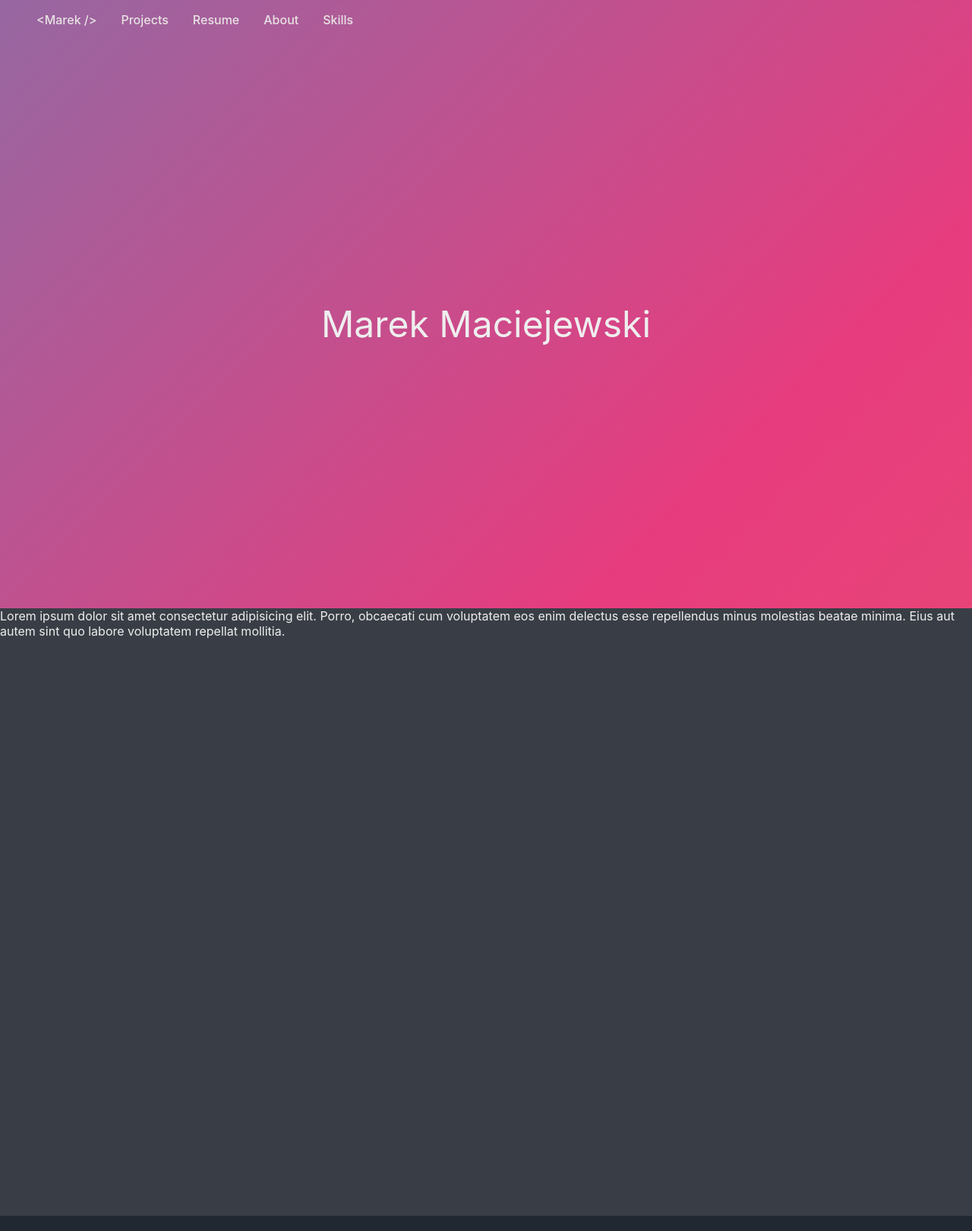
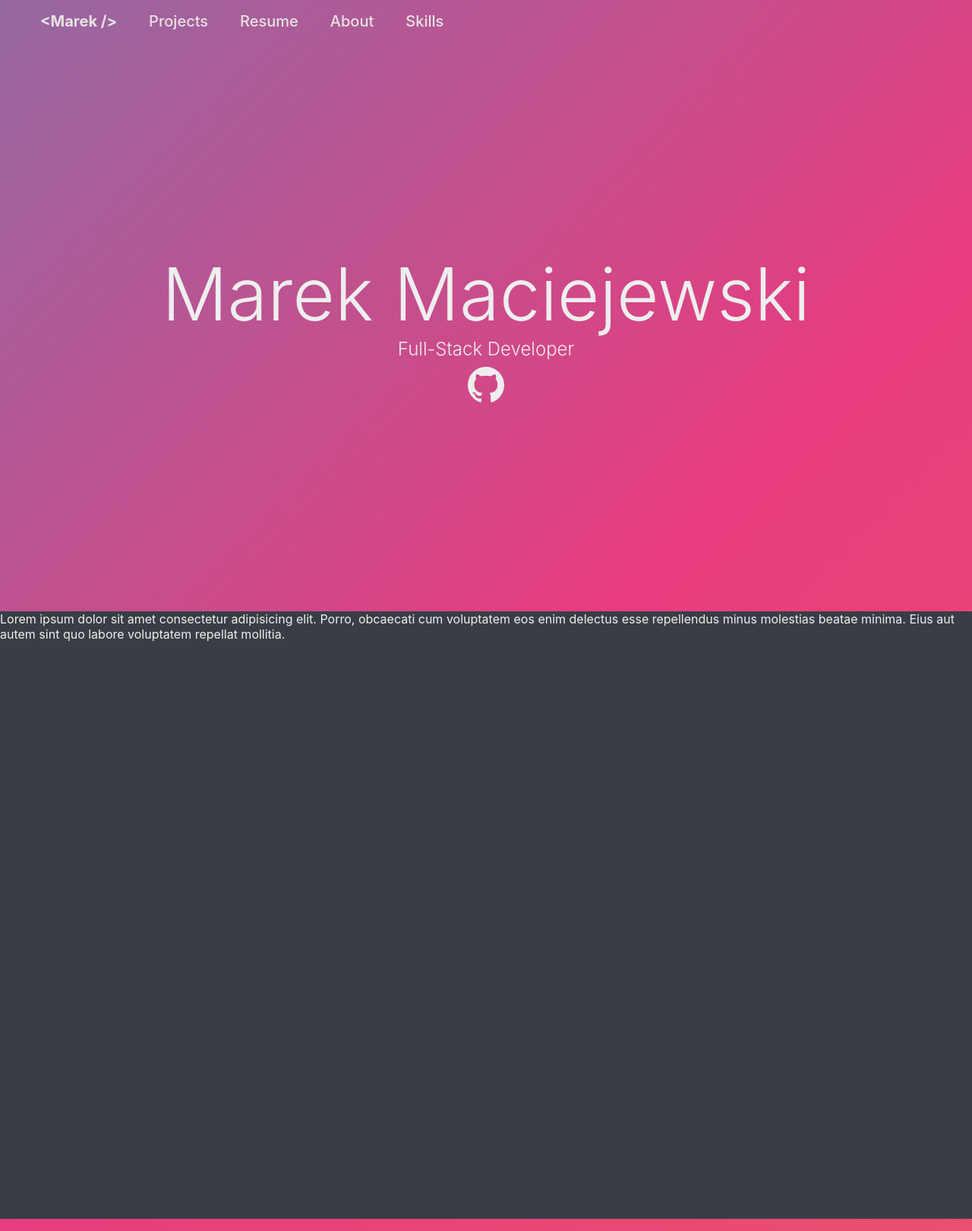
Before and after one commit to MarekSax/portfolio, a React (Vite) app: page / in a window 1280 px wide. Shown: the whole page at 76% size. Built offline with nearby package versions, Linux system fonts and the light colour scheme.

Commit message:
feat: add nav menu, hero section

```diff
--- a/package.json
+++ b/package.json
@@ -11,7 +11,8 @@
   },
   "dependencies": {
     "react": "^18.3.1",
-    "react-dom": "^18.3.1"
+    "react-dom": "^18.3.1",
+    "react-icons": "^5.2.1"
   },
   "devDependencies": {
     "@types/react": "^18.3.3",
--- a/src/App.tsx
+++ b/src/App.tsx
@@ -1,3 +1,4 @@
+import { Divider } from './components/Divider';
 import { Hero } from './components/Hero';
 import { Navbar } from './components/Navbar';
 
@@ -13,6 +14,7 @@ function App() {
           molestias beatae minima. Eius aut autem sint quo labore voluptatem
           repellat mollitia.
         </div>
+        <Divider />
       </div>
     </>
   );
--- /dev/null
+++ b/src/components/Divider/Divider.module.scss
@@ -0,0 +1,14 @@
+.divider {
+  height: 1rem;
+
+  &::before {
+    content: '';
+    position: absolute;
+    top: 0;
+    left: 0;
+    right: 0;
+    bottom: 0;
+    transform: skewY(15deg);
+    transform-origin: left;
+  }
+}
--- /dev/null
+++ b/src/components/Divider/Divider.tsx
@@ -0,0 +1,4 @@
+import styles from './Divider.module.scss';
+export const Divider = () => {
+  return <div className={styles.divider}></div>;
+};
--- /dev/null
+++ b/src/components/Divider/index.ts
@@ -0,0 +1 @@
+export * from './Divider';
--- a/src/components/Hero/Hero.module.scss
+++ b/src/components/Hero/Hero.module.scss
@@ -6,5 +6,27 @@
   justify-content: center;
   height: calc(100vh - 51px);
   height: calc(100dvh - 51px);
-  font-size: 3rem;
+
+  &Container {
+    display: block;
+    text-align: center;
+  }
+
+  &Title {
+    font-size: 96px;
+    font-weight: 300;
+  }
+
+  &Subtitle {
+    font-size: 24px;
+    font-weight: 300;
+  }
+
+  &Icon {
+    font-size: 48px;
+  }
+
+  &Link {
+    color: $clr-light;
+  }
 }
--- a/src/components/Hero/Hero.tsx
+++ b/src/components/Hero/Hero.tsx
@@ -1,5 +1,24 @@
 import styles from './Hero.module.scss';
+import { VscGithubInverted } from 'react-icons/vsc';
 
 export const Hero = () => {
-  return <div className={styles.hero}>Marek Maciejewski</div>;
+  return (
+    <div className={styles.hero}>
+      <div className={styles.heroContainer}>
+        <h1 className={styles.heroTitle}>Marek Maciejewski</h1>
+        <div className={styles.heroSubtitle}>Full-Stack Developer</div>
+        <div className={styles.heroIcon}>
+          <a
+            href="https://github.com/MarekSax"
+            target="_blank"
+            className={styles.heroLink}
+          >
+            <div>
+              <VscGithubInverted />
+            </div>
+          </a>
+        </div>
+      </div>
+    </div>
+  );
 };
--- a/src/components/Navbar/Navbar.module.scss
+++ b/src/components/Navbar/Navbar.module.scss
@@ -44,20 +44,59 @@
     padding: 0;
   }
 
+  &Home {
+    font-size: 20px;
+    color: inherit;
+    text-decoration: none;
+    font-weight: 700;
+    padding: 5px 5px;
+    transition: all 0.2s ease 0s;
+    border-radius: 5px;
+
+    &:hover,
+    &:focus-visible {
+      color: #fff;
+    }
+  }
+
   &Link {
+    position: relative;
+    font-size: 20px;
     color: inherit;
     text-decoration: none;
     font-weight: 500;
+    padding: 5px 5px;
+
+    &::after {
+      content: '';
+      position: absolute;
+      height: 2px;
+      background-color: #fff;
+      border-radius: 100vw;
+      bottom: 0;
+      left: 50%;
+      width: 0;
+      transition: all 0.2s ease;
+    }
 
     &:hover,
-    &:focus {
-      color: var(--clr-primary-300);
-      text-decoration: underline;
-      text-decoration-thickness: 0.07lh;
-      text-underline-offset: 0.17lh;
+    &:focus-visible {
+      color: #fff;
     }
+
+    &:hover::after,
+    &:focus-visible::after {
+      width: 100%;
+      left: 0;
+    }
+
+    // color: var(--clr-primary-300);
+    // text-decoration: underline;
+    // text-decoration-thickness: 0.07lh;
+    // text-underline-offset: 0.17lh;
   }
 }
+
 
 @keyframes stickyNav {
 
--- a/src/components/Navbar/Navbar.tsx
+++ b/src/components/Navbar/Navbar.tsx
@@ -4,7 +4,7 @@ export const Navbar = () => {
     <div className={styles.navbar}>
       <ul className={styles.navbarList}>
         <li>
-          <a href="#top" className={styles.navbarLink}>
+          <a href="#top" className={styles.navbarHome}>
             {`<Marek />`}
           </a>
         </li>
```
Also changed, not shown: 1 other file (tests, documents, lock files or other folders).
